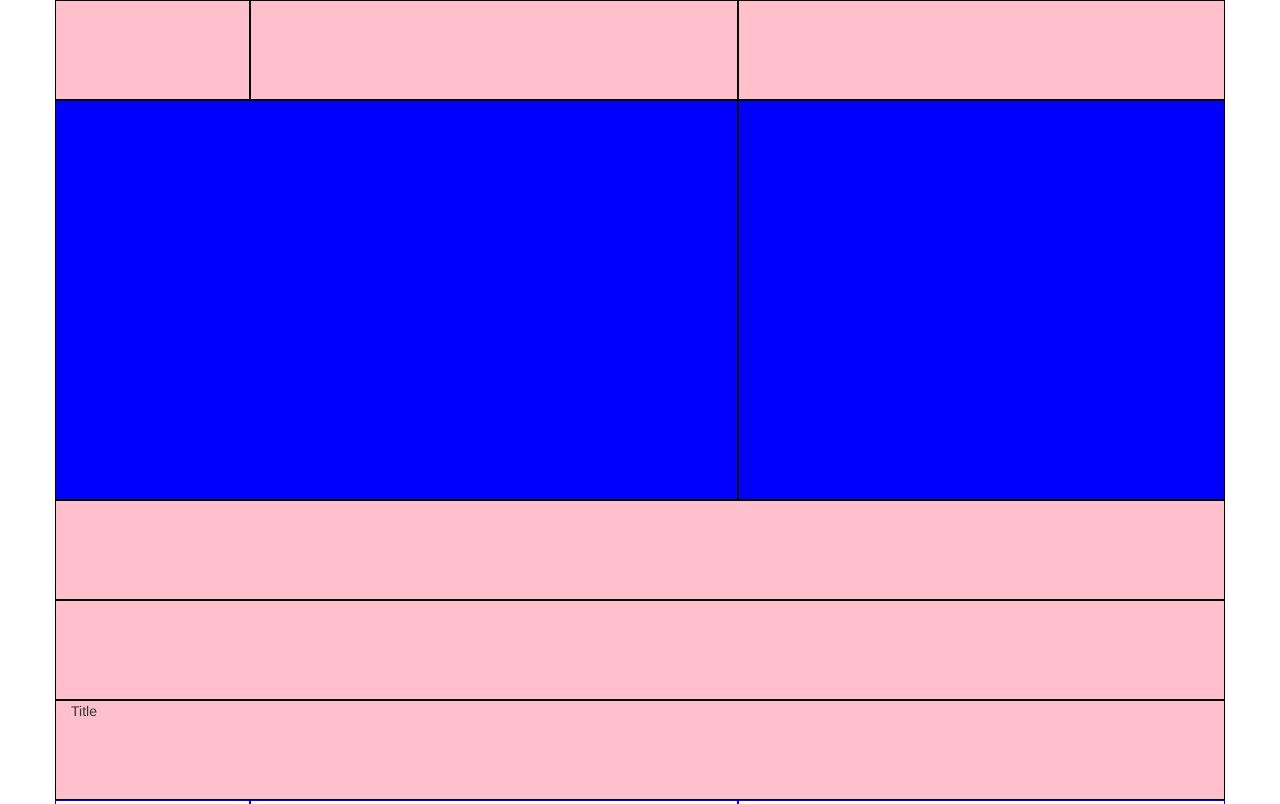
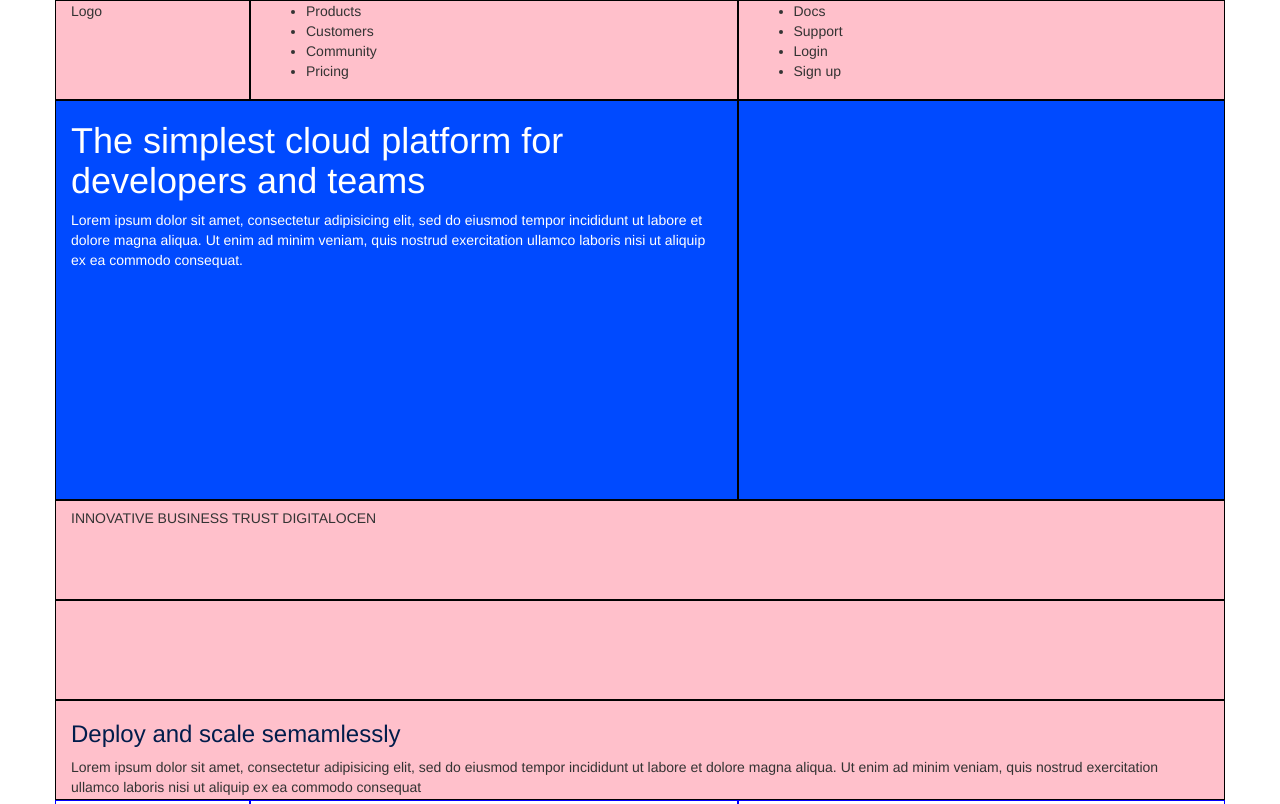
Before and after one commit to saragorleta/html-css-digitalocean, a plain HTML site: page index.html in a window 1280 px wide. Shown: the top 804 px of the page. Drawn offline with nearby package versions, Linux system fonts and the light colour scheme.

Commit message:
add title

```diff
--- a/css/style.css
+++ b/css/style.css
@@ -4,7 +4,7 @@
   height: 100px;
 }
 .debug .h_500{
-  background-color:blue;
+  background-color:#004AFF;
   height: 400px;
 }
 
@@ -18,3 +18,9 @@ questi div devono essere float:left , quando andrò a inserire le img sono da ge
 nella versione smartphone sono da calcolare al 50% */
 /* .drops .global
 devono essere con float:left */
+.tit_white{
+color:white;
+}
+.tit_darkblue{
+  color:#011C4B;
+}
--- a/index.html
+++ b/index.html
@@ -15,9 +15,25 @@
 <div id="nav">
   <div class="container debug">
     <div class="row">
-      <div class="col-md-2 col-xs-6"></div>
-      <div class="col-md-5 hidden-xs hidden-sm"></div>
-      <div class="col-md-5 col-xs-6"></div>
+      <div class="col-md-2 col-xs-6">
+        Logo
+      </div>
+      <div class="col-md-5 hidden-xs hidden-sm">
+        <ul>
+          <li>Products</li>
+          <li>Customers</li>
+          <li>Community</li>
+          <li>Pricing</li>
+        </ul>
+      </div>
+      <div class="col-md-5 col-xs-6">
+        <ul>
+          <li>Docs</li>
+          <li>Support</li>
+          <li>Login</li>
+          <li>Sign up</li>
+        </ul>
+      </div>
     </div>
   </div>
 </div>
@@ -25,7 +41,13 @@
  <div id="jumbotron">
   <div class="container debug">
     <div class="row">
-      <div class="col-xs-12 col-md-7 h_500"></div>
+      <div class="col-xs-12 col-md-7 h_500">
+        <h1 class="tit_white">The simplest cloud platform for developers and teams</h1>
+        <p class="tit_white">Lorem ipsum dolor sit amet, consectetur adipisicing elit,
+          sed do eiusmod tempor incididunt ut labore et dolore magna aliqua.
+          Ut enim ad minim veniam, quis nostrud exercitation ullamco laboris nisi ut
+          aliquip ex ea commodo consequat.</p>
+      </div>
       <div class="col-xs-12 col-md-5 h_500"></div>
     </div>
   </div>
@@ -38,7 +60,9 @@
 <div id="icon">
   <div class="container debug">
     <div class="row">
-      <div class="col-xs-12"></div>
+      <div class="col-xs-12">
+        <h5>INNOVATIVE BUSINESS TRUST DIGITALOCEN</h5>
+      </div>
     </div>
     <div class="row">
       <div class="col-xs-12">
@@ -56,7 +80,13 @@
 <div id="deploy">
   <div class="container debug">
     <div class="row">
-      <div class="col-xs-12">Title</div>
+      <div class="col-xs-12">
+        <h3 class="tit_darkblue">Deploy and scale semamlessly</h3>
+        <p>Lorem ipsum dolor sit amet, consectetur adipisicing elit,
+          sed do eiusmod tempor incididunt ut labore et dolore magna aliqua.
+          Ut enim ad minim veniam, quis nostrud exercitation ullamco laboris nisi ut
+          aliquip ex ea commodo consequat</p>
+      </div>
       <div class="col-xs-2 h_300"></div>
       <div class="col-xs-5 h_300">
         <div class="drops"></div>
@@ -73,7 +103,11 @@
 <div id="designed">
   <div class="container debug">
     <div class="row">
-      <div class="col-xs-12">Title</div>
+      <div class="col-xs-12">
+      <h3 class="tit_darkblue">Designed for developers</h3>
+      <p>Lorem ipsum dolor sit amet, consectetur adipisicing elit,
+        sed do eiusmod tempor incididunt ut labore et dolore magna aliqua.</p>
+      </div>
       <div class="col-xs-12 h_500">img</div>
     </div>
   </div>
@@ -82,7 +116,8 @@
 <div id="features">
   <div class="container debug">
     <div class="row">
-      <div class="col-xs-12">Title</div>
+      <div class="col-xs-12">
+        <h3 class="tit_darkblue">The features your business needs</h3></div>
       <div class="col-md-4 col-xs-12"></div>
       <div class="col-md-4 col-xs-12"></div>
       <div class="col-md-4 col-xs-12"></div>
@@ -93,7 +128,8 @@
 <div id="regions">
   <div class="container debug">
     <div class="row">
-      <div class="col-xs-12">Title</div>
+      <div class="col-xs-12">
+      <h3 class="tit_white">Service your customers around the world from 12 regions.</h3></div>
       <div class="col-md-6 col-xs-12 h_500"></div>
       <div class="col-md-6 col-xs-12 h_500"></div>
     </div>
@@ -103,7 +139,9 @@
 <div id="rockerbox">
   <div class="container debug">
     <div class="row">
-      <div class="col-xs-12">Title</div>
+      <div class="col-xs-12">
+        <h3 class="tit_darkblue">Developments teams love DigitalOceans</h3>
+      </div>
       <div class="col-xs-12 h_300">img</div>
     </div>
   </div>
@@ -115,7 +153,9 @@
 <div id="top_footer">
   <div class="container debug">
     <div class="row">
-      <div class="col-xs-12"></div>
+      <div class="col-xs-12">
+        <h3 class="tit_darkblue">Get started now</h3>
+      </div>
     </div>
   </div>
 </div>
@@ -123,11 +163,21 @@
 <div id="bottom_footer">
   <div class="container debug">
     <div class="row">
-      <div class="col-md-4 col-xs-12 h_500"></div>
-      <div class="col-md-2 col-xs-12 h_500"></div>
-      <div class="col-md-2 col-xs-12 h_500"></div>
-      <div class="col-md-2 col-xs-12 h_500"></div>
-      <div class="col-md-2 col-xs-12 h_500"></div>
+      <div class="col-md-4 col-xs-12 h_500">
+        Logo
+      </div>
+      <div class="col-md-2 col-xs-12 h_500">
+        <h5>Company</h5>
+      </div>
+      <div class="col-md-2 col-xs-12 h_500">
+        <h5>Products</h5>
+      </div>
+      <div class="col-md-2 col-xs-12 h_500">
+        <h5>Community</h5>
+      </div>
+      <div class="col-md-2 col-xs-12 h_500">
+        <h5>Support</h5>
+      </div>
     </div>
   </div>
 
```
